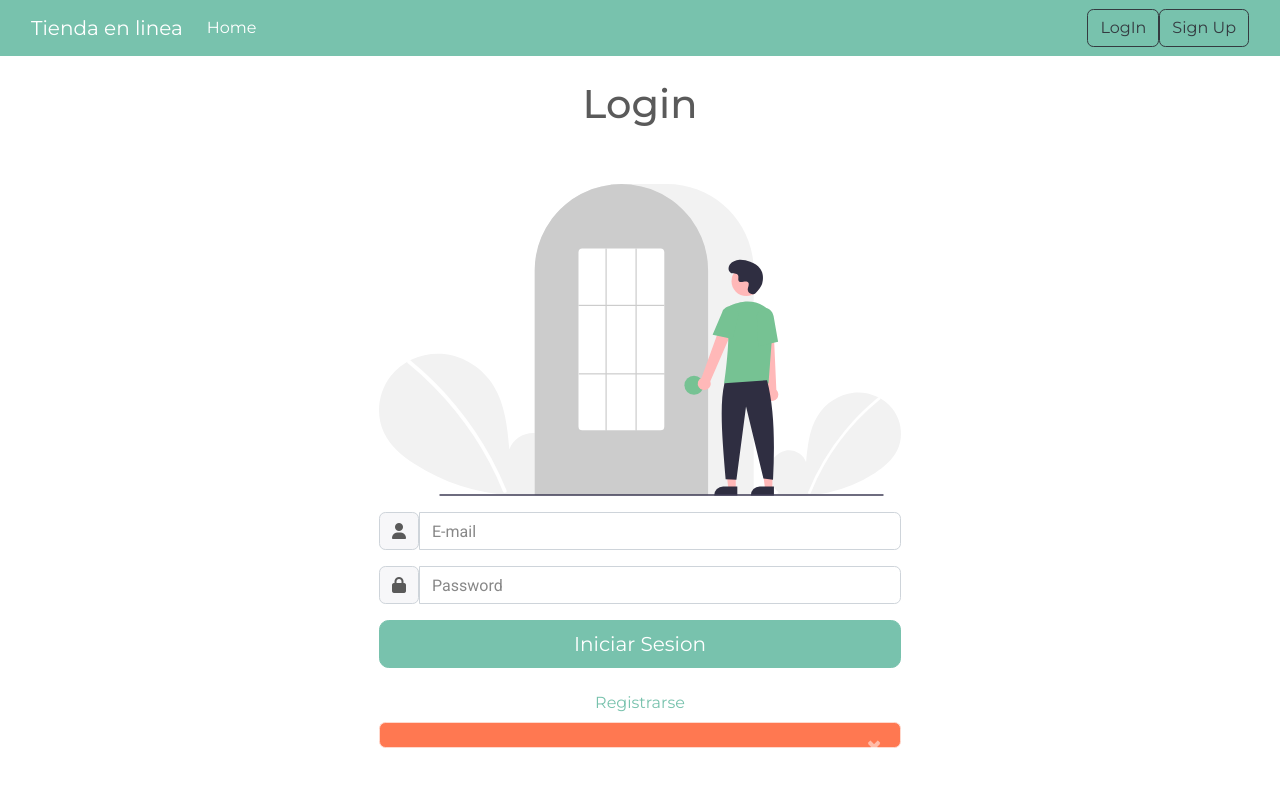
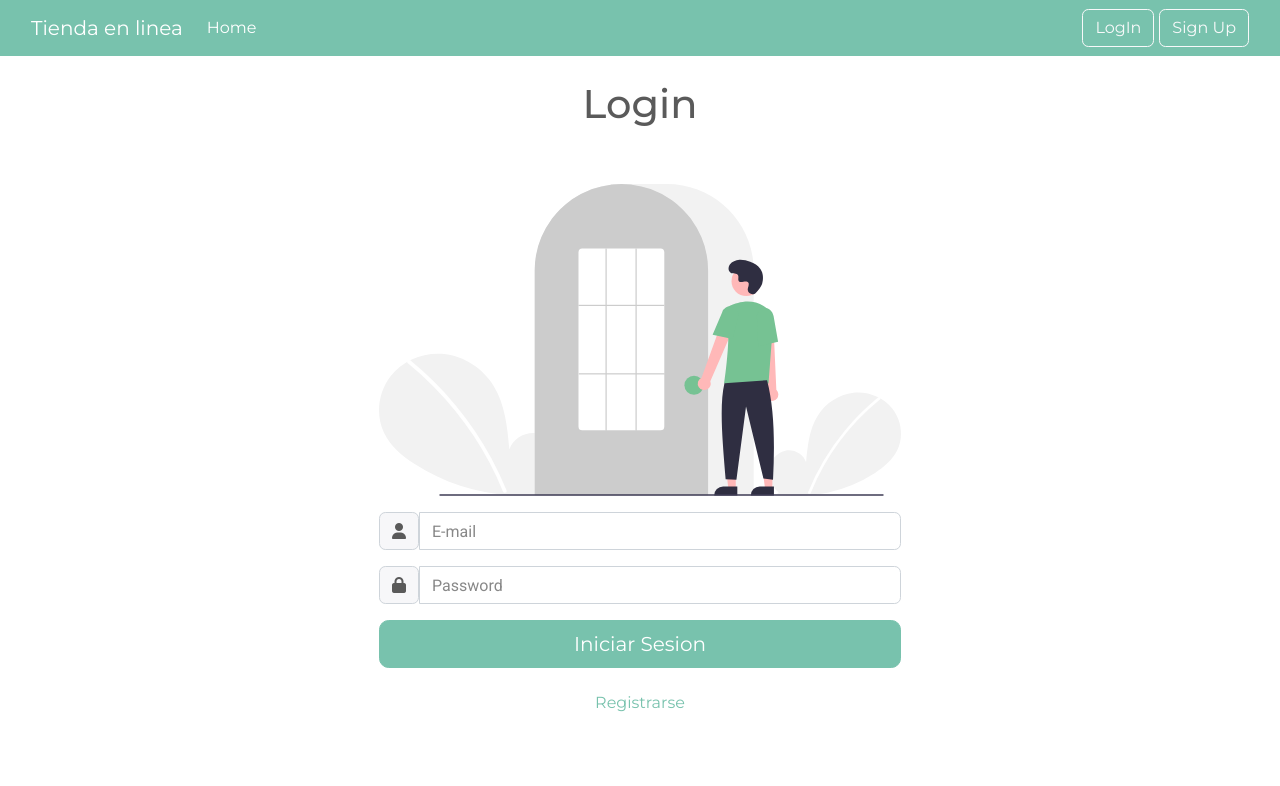
Before and after one commit to Angcelo/AYD1_Proyecto2_2, an Angular app in the folder webClient/: page /login in a window 1280 px wide. Shown: the top 786 px of the page. Built offline with nearby package versions, Linux system fonts and the light colour scheme.

Commit message:
Mostrando mensaje de alerta en login, funcion cerrar sesion

```diff
--- a/webClient/src/app/components/login/login.component.html
+++ b/webClient/src/app/components/login/login.component.html
@@ -31,9 +31,9 @@
                         <div class="row justify-content-center">
                             <a type="submit" routerLink="/registro"  class="card-link btn btn-link">Registrarse</a>
                         </div>
-                            <div [ngClass]="'alert alert-dismissible alert-danger'" role="alert">
-
-                                <button type="button" class="close" data-dismiss="alert" aria-label="Close">
+                            <div [hidden] = "oculto" [ngClass]="'alert alert-dismissible alert-danger'" role="alert">
+                                {{mensaje}}
+                                <button (click) = "ocultar()" type="button" class="close" data-dismiss="alert" aria-label="Close">
                                   <span aria-hidden="true">&times;</span>
                                 </button>
                               </div>
--- a/webClient/src/app/components/login/login.component.ts
+++ b/webClient/src/app/components/login/login.component.ts
@@ -23,7 +23,8 @@ export class LoginComponent implements OnInit {
   ngOnInit(): void {
   }
   loguear():void{
-
+    this.oculto = true
+    this.mensaje = ""
     let login:Login = {
       "correoElectronico": this.correo,
       "contrasena" : this.password
@@ -33,15 +34,20 @@ export class LoginComponent implements OnInit {
       (res)=>{
         autenticado = res as Respuesta
         let respuesta:Usuario = autenticado.data
-        if (respuesta.idUsuario != 0) {
+        if (respuesta.idUsuario != 0 && autenticado.status == 1) {
           this.servicio.setUsuario(respuesta.idUsuario)
           this.router.navigate(['/home'])
         }
-        this.oculto = false
         this.correo = ""
         this.password = ""
+        this.mensaje = autenticado.mensaje
+        this.oculto = false
         console.log(this.mensaje)
       })
 
   }
+
+  ocultar(){
+    this.oculto = true
+  }
 }
--- a/webClient/src/app/components/navegacion/navegacion.component.html
+++ b/webClient/src/app/components/navegacion/navegacion.component.html
@@ -16,9 +16,9 @@
           </li>
         </ul>
         <form class="d-flex ml-auto">
-          <a class="btn btn-outline-dark my-2 my-sm-0" [hidden] = "normal" routerLink = "/login"  type="submit">LogIn</a>
-          <a class="btn btn-outline-dark my-2 my-sm-0" [hidden] = "normal" routerLink = "/registro" type="submit">Sign Up</a>
-          <button class="btn btn-outline-light my-2 my-sm-0" [hidden] = "!normal" type="submit">Logout</button>
+          <a style="margin-right: 5px;" class="btn btn-outline-light my-2 my-sm-0" [hidden] = "normal" routerLink = "/login"  type="submit">LogIn</a>
+          <a class="btn btn-outline-light my-2 my-sm-0" [hidden] = "normal" routerLink = "/registro" type="submit">Sign Up</a>
+          <button (click) = "cerrarSesion()" class="btn btn-outline-light my-2 my-sm-0" [hidden] = "!normal" type="submit">Logout</button>
         </form>
       </div>
     </div>
--- a/webClient/src/app/components/navegacion/navegacion.component.ts
+++ b/webClient/src/app/components/navegacion/navegacion.component.ts
@@ -1,4 +1,5 @@
 import { Component, OnInit } from '@angular/core';
+import { Router } from '@angular/router';
 import { UsuarioService } from 'src/app/services/usuario.service';
 
 @Component({
@@ -9,10 +10,18 @@ import { UsuarioService } from 'src/app/services/usuario.service';
 export class NavegacionComponent implements OnInit {
   normal:boolean = true
 
-  constructor(private serv: UsuarioService) { }
+  constructor(
+    private serv: UsuarioService,
+    private router:Router
+    ) { }
 
   ngOnInit(): void {
     if(this.serv.getUsuario() == null || this.serv.getUsuario() == undefined || this.serv.getUsuario() == "") this.normal = false
   }
 
+  cerrarSesion(){
+    this.serv.logout()
+    this.router.navigate(['/login'])
+  }
+
 }
```
